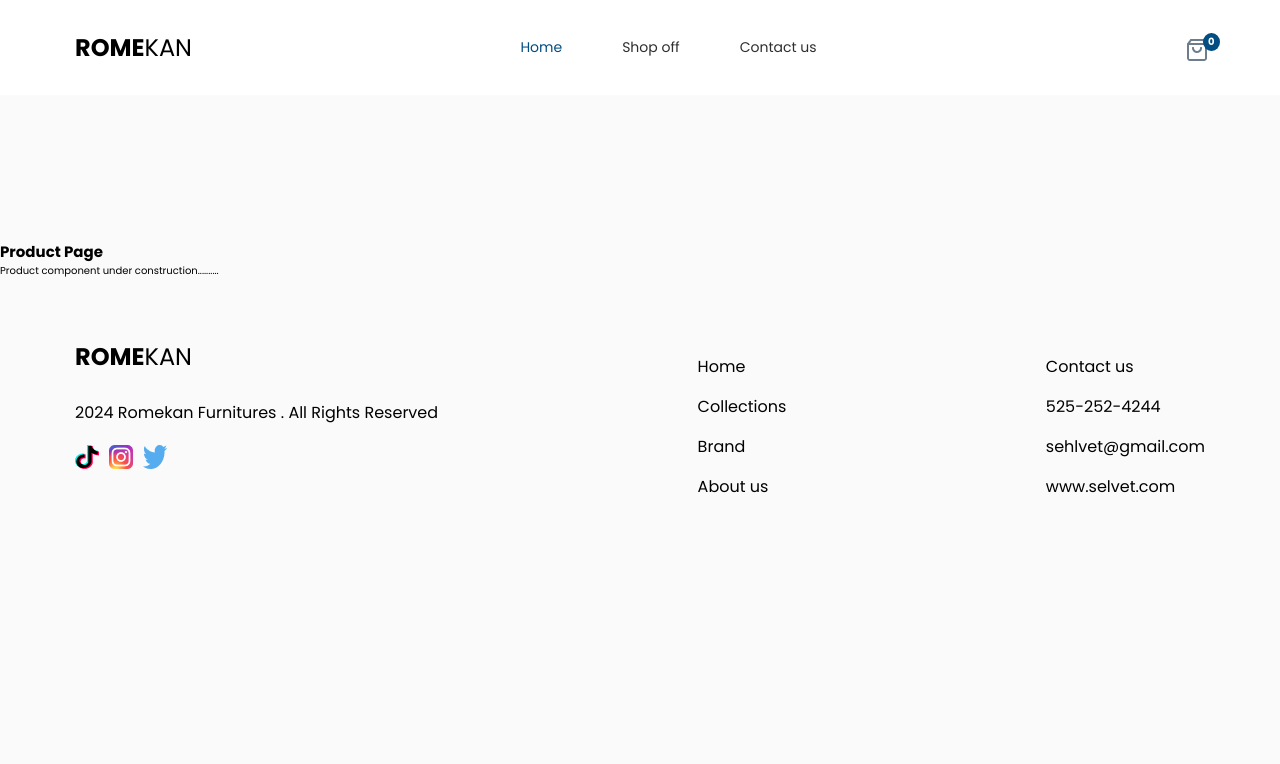
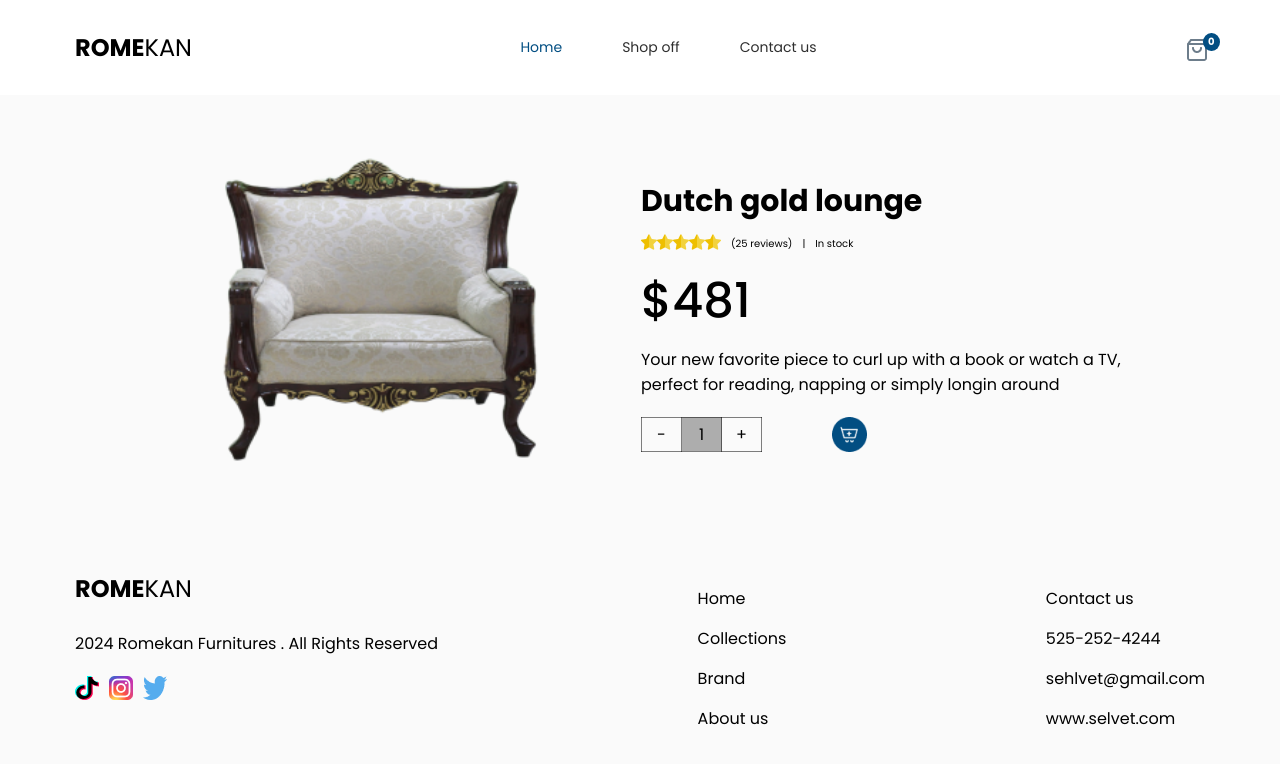
Before and after one commit to jubrealguy/shopping-app, a React (Create React App) app: page /product in a window 1280 px wide. Shown: the top 764 px of the page. Built offline with nearby package versions, Linux system fonts and the light colour scheme.

Commit message:
cart carting in cards

```diff
--- a/src/App.css
+++ b/src/App.css
@@ -1399,3 +1399,78 @@
     justify-content: center;
   }
 }
+
+.product-box {
+  padding: 0 15rem;
+}
+
+.product {
+  display: flex;
+  align-items: center;
+}
+
+.product_img-box {
+  flex: 0 0 45%;
+  text-align: center;
+  margin-right: 5rem;
+}
+
+.product_img {
+  width: 80%;
+}
+
+.product_title  {
+  font-size: 3rem;
+  margin-bottom: 1rem;
+}
+
+.product_star {
+  width: 1.6rem;
+}
+
+.product_reviews {
+  display: flex;
+  align-items: center;
+  margin-bottom: 1rem;
+}
+
+.product_reviews span, .product_reviews div {
+  margin-right: 1rem;
+}
+
+.product_price {
+  font-weight: 500;
+  font-size: 4.8rem;
+  margin-bottom: 1rem;
+}
+
+.product_story {
+  font-size: 1.6rem;
+  margin-bottom: 2rem;
+}
+
+.product_purchase {
+  display: flex;
+}
+
+.product_quantity {
+  border-collapse: collapse;
+  margin-right: 7rem;
+}
+
+.product_quantity td {
+  border: 1px solid rgba(0, 0, 0, 0.5);
+  width: 4rem;
+  text-align: center;
+  padding: .1rem 0;
+  font-size: 1.6rem;
+}
+
+.product_quantity td:nth-child(2) {
+  background-color: rgba(128, 128, 128, 0.627);
+}
+
+.product_addcart {
+  width: 3.5rem;
+  cursor: pointer;
+}
--- a/src/components/Cart.js
+++ b/src/components/Cart.js
@@ -82,9 +82,9 @@
                         <table>
                         <tbody>
                             <tr>
-                            <td className="table-data" onClick={() => handleQuantityChange(item.id, -1)}>-</td>
-                            <td>{item.quantity}</td>
-                            <td className="table-data" onClick={() => handleQuantityChange(item.id, 1)}>+</td>
+                                <td className="table-data" onClick={() => handleQuantityChange(item.id, -1)}>-</td>
+                                <td>{item.quantity}</td>
+                                <td className="table-data" onClick={() => handleQuantityChange(item.id, 1)}>+</td>
                             </tr>
                         </tbody>
                         </table>
--- a/src/components/ProductPage.js
+++ b/src/components/ProductPage.js
@@ -1,8 +1,61 @@
+import chair8 from "../img/chair8.png"
+import star from "../img/star.png"
+import { useState, useContext } from "react"
+import add_cart from "../img/add_cart.png";
+import NumContext from './NumContext';
+
 const Product = () => {
+    const [digit, setDigit] = useState(1)
+    const { num, setNum } = useContext(NumContext);
+
+    const addCart = (e) => {
+        e.stopPropagation();
+        setNum(num + 1);
+    };
+
+
     return (
-        <div className="home">
-            <h2>Product Page</h2>
-            <p>Product component under construction..........</p>
+        <div className="product-box">
+            <div className="product">
+                <div className="product_img-box">
+                    <img src={chair8} alt="" className="product_img" />
+                </div>
+                <div>
+                    <h2 className="product_title">Dutch gold lounge</h2>
+                    <div className="product_reviews">
+                        <div>
+                            <img src={star} alt="" className="product_star" />
+                            <img src={star} alt="" className="product_star" />
+                            <img src={star} alt="" className="product_star" />
+                            <img src={star} alt="" className="product_star" />
+                            <img src={star} alt="" className="product_star" />
+                        </div>
+                        <span>(25 reviews)</span>
+                        <span>|</span>
+                        <span>In stock</span>
+                    </div>
+                    <p className="product_price">$481</p>
+                    <p className="product_story">Your new favorite piece to curl up with a book or watch a TV, perfect for reading, napping or simply longin around</p>
+                    <span></span>
+                    <div className="product_purchase">
+                        <table className="product_quantity">
+                            <tbody>
+                                <tr>
+                                    <td className="table-data" onClick={() => setDigit(digit - 1)}>-</td>
+                                    <td>{digit}</td>
+                                    <td className="table-data" onClick={() => setDigit(digit + 1)}>+</td>
+                                </tr>
+                            </tbody>
+                        </table>
+                        <img
+                            src={add_cart}
+                            alt=""
+                            className="product_addcart"
+                            onClick={addCart}
+                        />
+                    </div>
+                </div>
+            </div>
         </div>
     )
 }
```
Also changed, not shown: src/img/star.png (added), src/img/star_.png (added).
